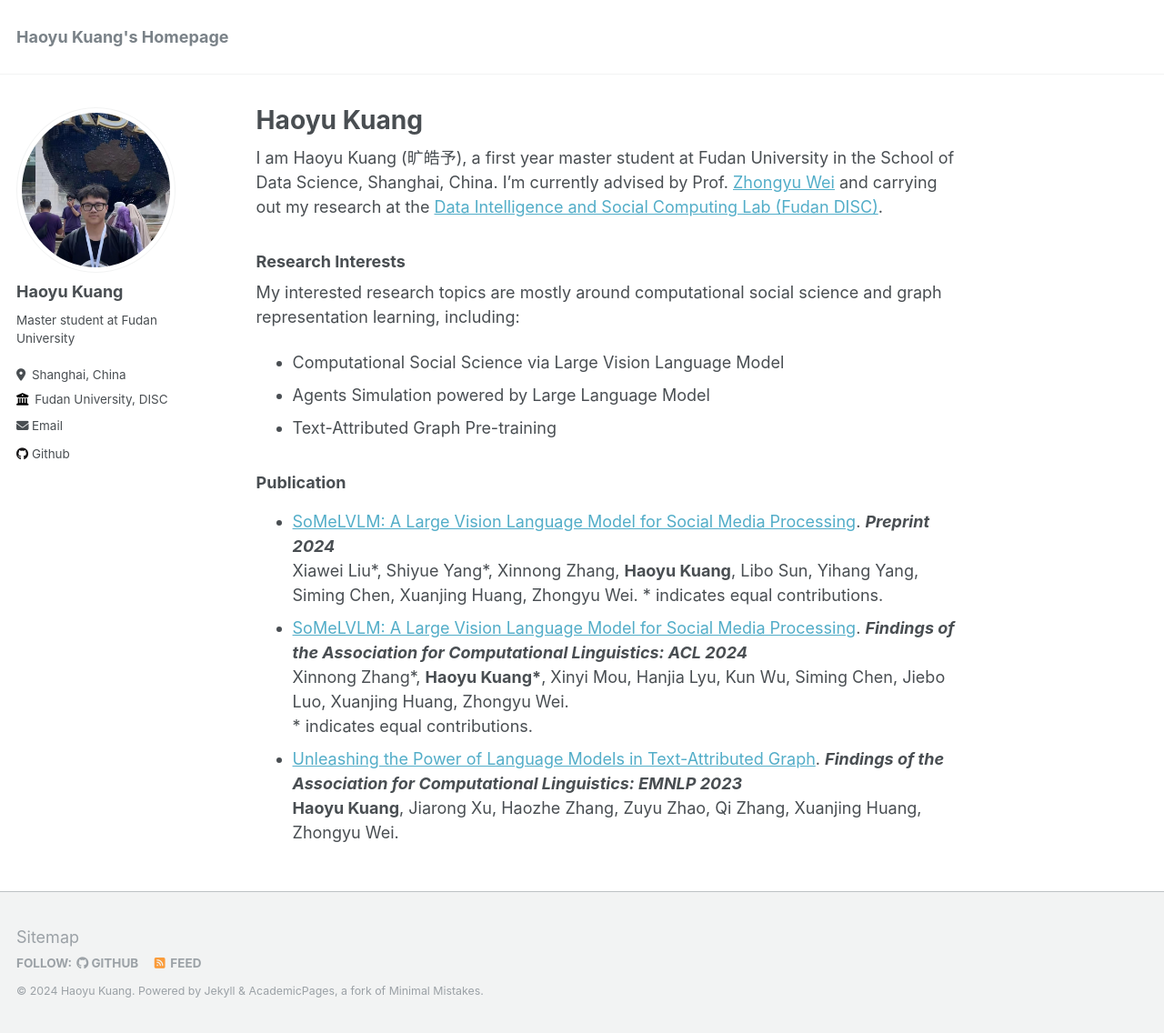
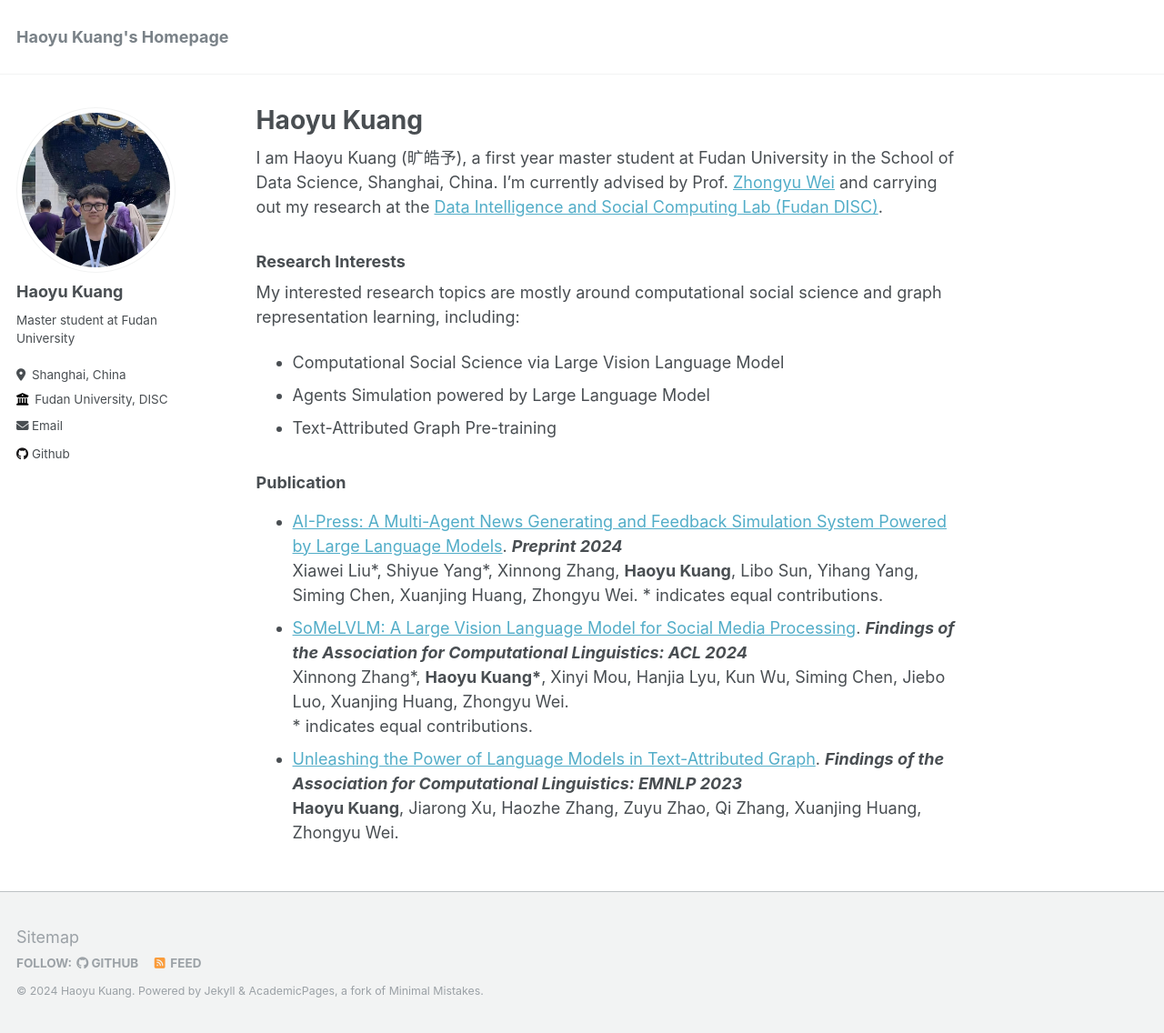
Before and after one commit to HaoyuK/HaoyuK.github.io, a Jekyll site: the page built from _pages/about.md, in a window 1280 px wide and 1136 px high. Shown: the whole window at 91% size. Built offline with Jekyll 4.4.1, drawn with Linux system fonts in a browser that asks for light colours.

Commit message:
Update about.md

```diff
--- a/_pages/about.md
+++ b/_pages/about.md
@@ -18,10 +18,10 @@ My interested research topics are mostly around computational social science and
 
 ### Publication
 
-- [SoMeLVLM: A Large Vision Language Model for Social Media Processing](https://arxiv.org/abs/2402.13022). ***Preprint 2024***
+- [AI-Press: A Multi-Agent News Generating and Feedback Simulation System Powered by Large Language Models](https://arxiv.org/abs/2410.07561). ***Preprint 2024***
   Xiawei Liu\*, Shiyue Yang\*, Xinnong Zhang, **Haoyu Kuang**, Libo Sun, Yihang Yang, Siming Chen, Xuanjing Huang, Zhongyu Wei.
   \* indicates equal contributions.
-- [SoMeLVLM: A Large Vision Language Model for Social Media Processing](https://arxiv.org/abs/2402.13022). ***Findings of the Association for Computational Linguistics: ACL 2024***
+- [SoMeLVLM: A Large Vision Language Model for Social Media Processing](https://aclanthology.org/2024.findings-acl.140/). ***Findings of the Association for Computational Linguistics: ACL 2024***
   Xinnong Zhang\*, **Haoyu Kuang\***, Xinyi Mou, Hanjia Lyu, Kun Wu, Siming Chen, Jiebo Luo, Xuanjing Huang, Zhongyu Wei.
   \* indicates equal contributions.
 - [Unleashing the Power of Language Models in Text-Attributed Graph](https://aclanthology.org/2023.findings-emnlp.565/). ***Findings of the Association for Computational Linguistics: EMNLP 2023***
```
